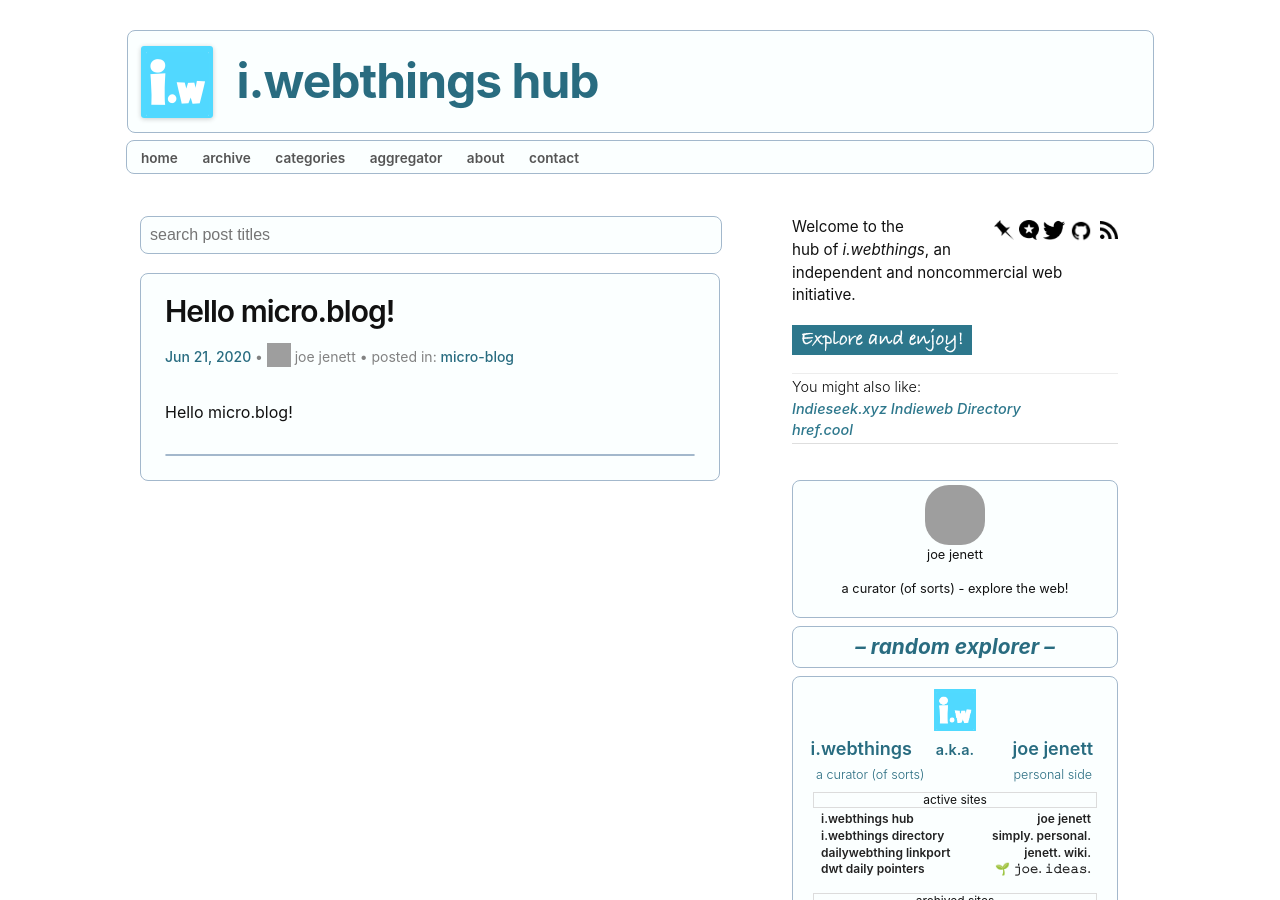
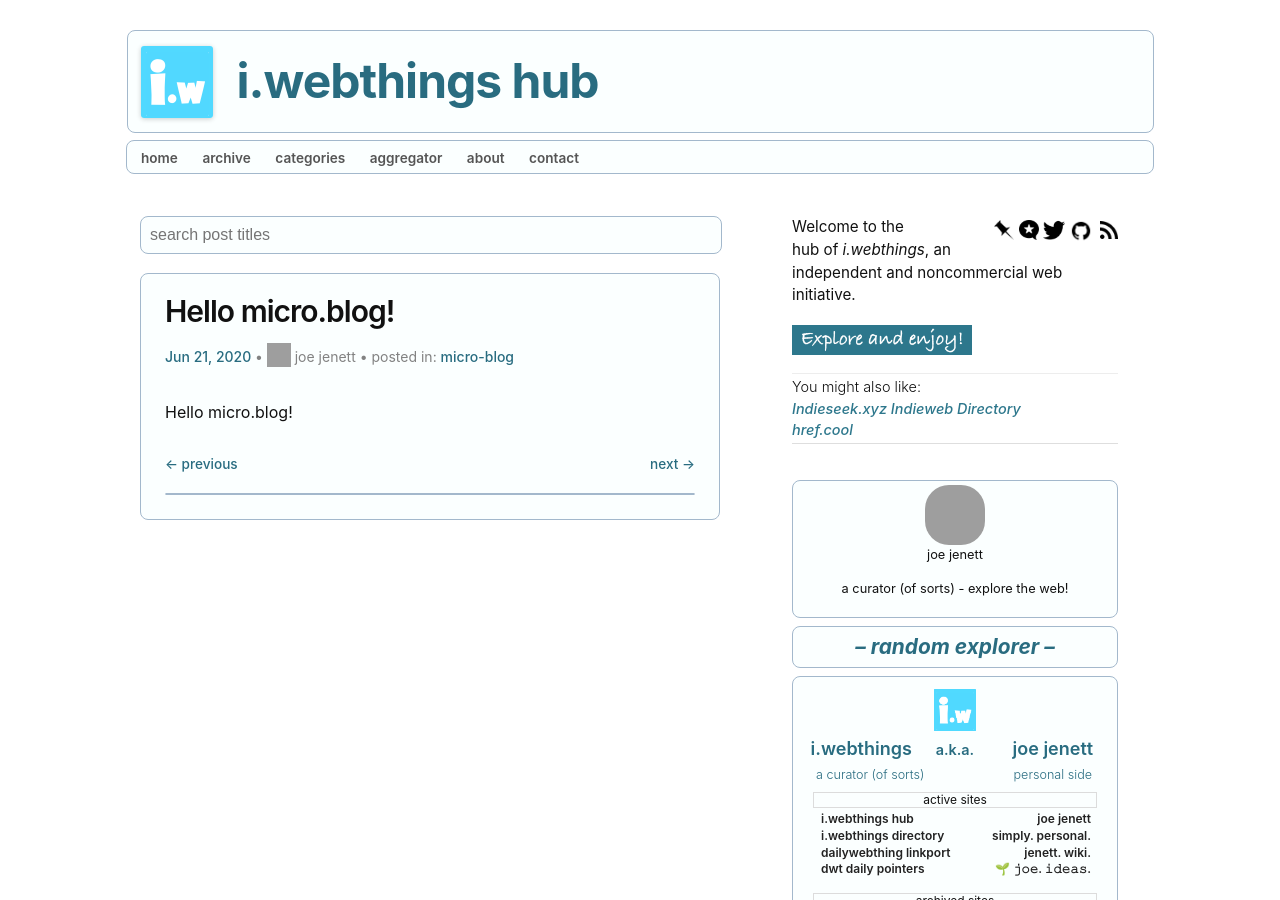
Before and after one commit to joejenett/i.webthings, a Jekyll site: the page built from _posts/2020-06-21-3028-2.md, in a window 1280 px wide and 900 px high. Built offline with Jekyll 4.4.1, drawn with Linux system fonts in a browser that asks for light colours; comment, search, counter and statistics services are not loaded; grey boxes are pictures that could not be loaded.

Commit message:
Update post.html

```diff
--- a/_layouts/post.html
+++ b/_layouts/post.html
@@ -30,6 +30,18 @@ layout: default
 </header>
 <div class="post-content e-content" itemprop="articleBody">
 {{ content }}
+</div>
+<div style="display:flex;font-size:.85em;">
+  <div style="width:50%;">
+    {% if page.previous.url %}
+    <a href="{{ site.baseurl }}{{page.previous.url}}">&larr; previous</a>
+    {% endif %}
+  </div>
+  <div style="width:50%;text-align:right;">
+    {% if page.next.url %}
+    <a href="{{ site.baseurl }}{{page.next.url}}">next &rarr;</a>
+    {% endif %}
+  </div>
 </div>
 <script type="text/javascript">
 	$().ready(function(){
```
